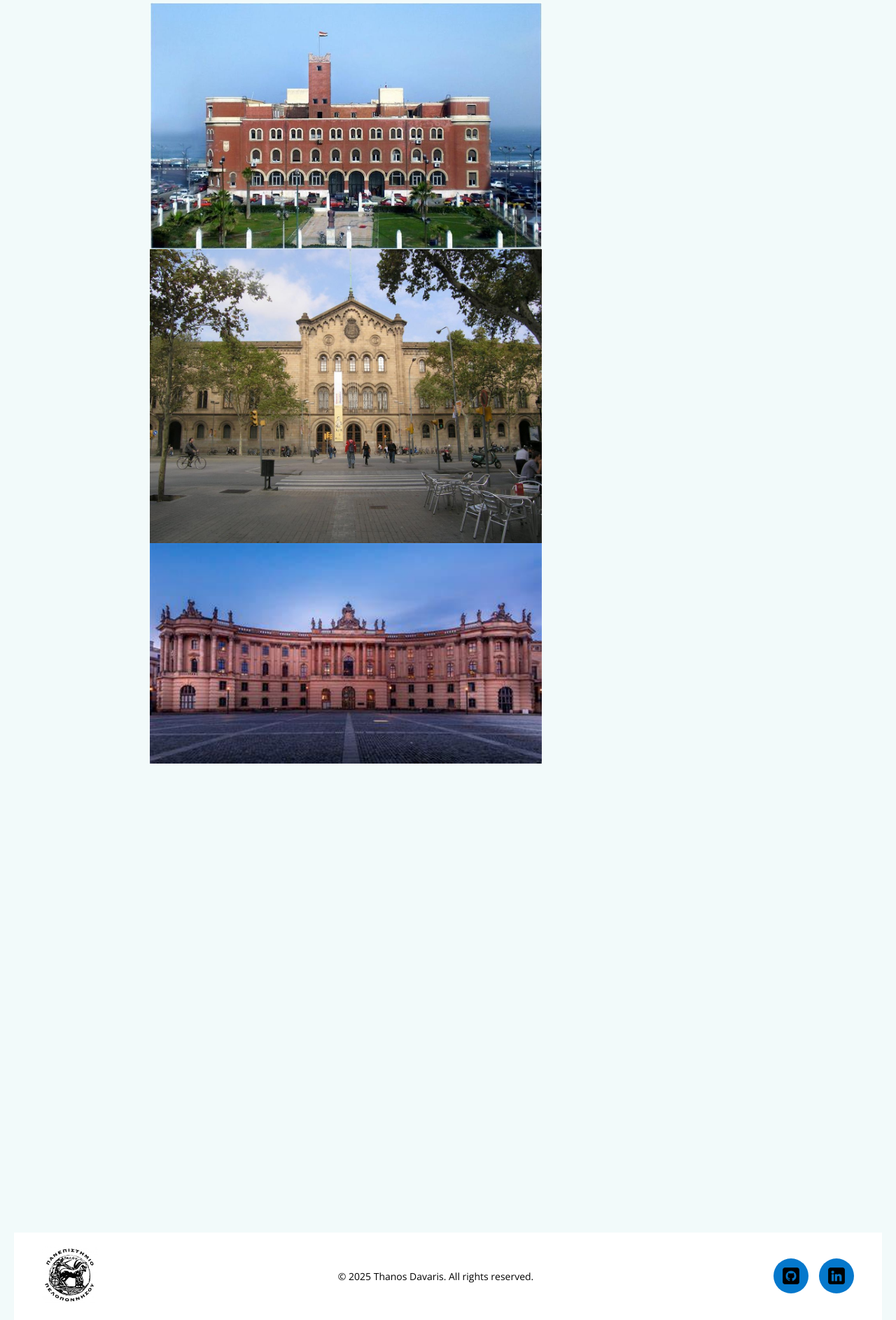
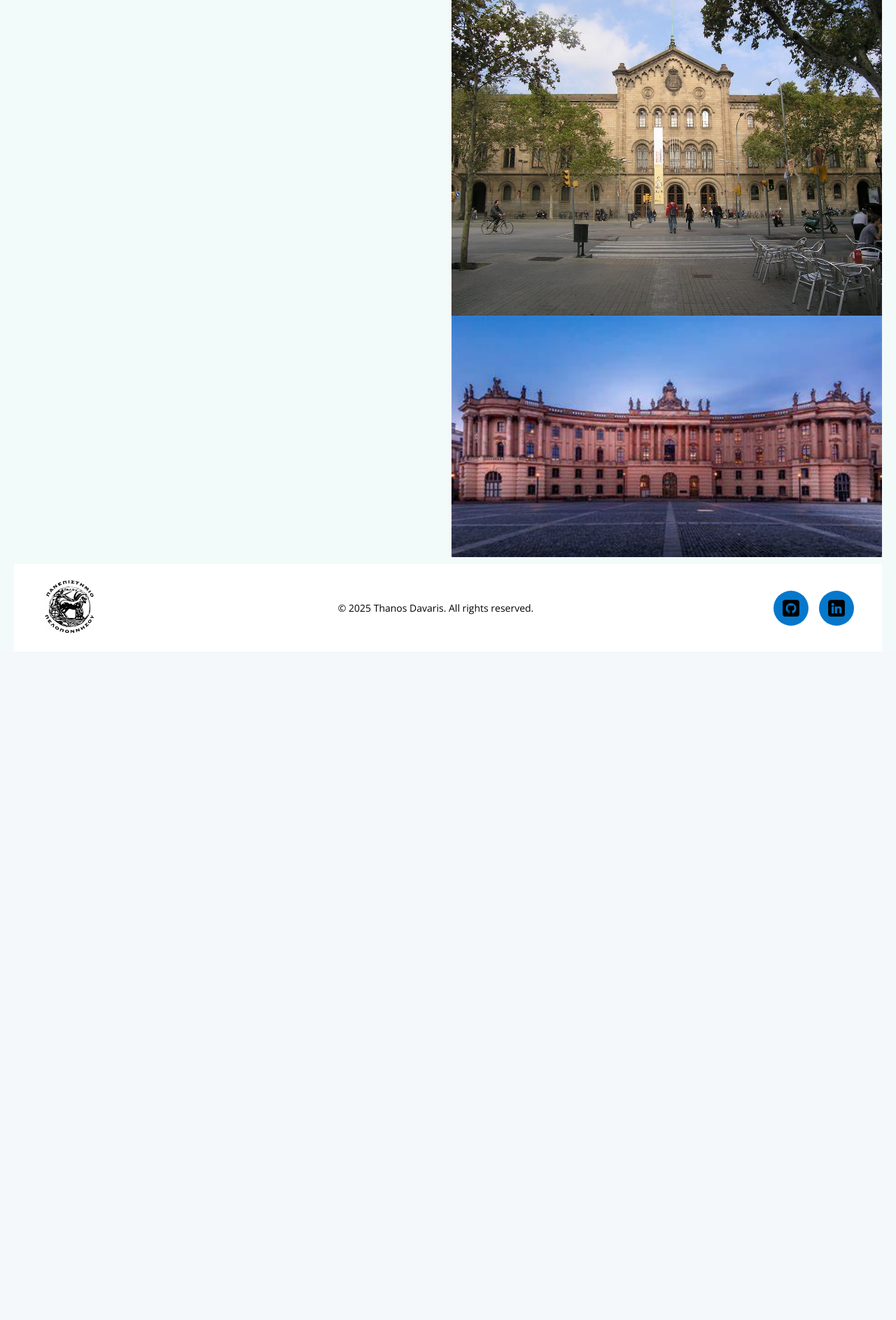
Before and after one commit to AthanasiosDavaris/Erasmus-Info-Website, a PHP site: page /media/more.html in a window 1280 px wide. Shown: the part 1340-3226 px from the top of the page at 70% size. After the commit the page ends 2245 px from the top, so only its background shows below. Run offline with PHP 8.4, Linux system fonts and the light colour scheme.

Commit message:
continued more.css 2

```diff
--- a/styles/more.css
+++ b/styles/more.css
@@ -13,47 +13,28 @@
     grid-auto-rows: minmax(50px, auto);
     grid-gap: 10px;
     grid-template-areas:
-    "mti mti mti mti mti mti mti mti mti mti"
-    "mte mte mte mte mte mte mte mte mte mte"
-    "mte mte mte mte mte mte mte mte mte mte"
-    "mte mte mte mte mte mte mte mte mte mte"
-    "uti uti uti uti uti uti uti uti uti uti"
-    "ute ute ute ute ute ute ute ute ute ute"
-    "ute ute ute ute ute ute ute ute ute ute"
-    "uli uli uli uli uli ume ume ume ume ume"
-    "uli uli uli uli uli ume ume ume ume ume"
-    "uli uli uli uli uli ume ume ume ume ume"
-    "uli uli uli uli uli ume ume ume ume ume"
-    "uli uli uli uli uli ume ume ume ume ume"
-    "fot fot fot fot fot fot fot fot fot fot"
+    "m m m m m m m m m m"
+    "u u u u u u u u u u"
+    "f f f f f f f f f f";
 }
 
-.main-title {
-    grid-area: mti;
+main {
+    grid-area: m;
 }
 
-.main-text {
-    grid-area: mte;
-}
-
-.part-unis-title {
-    grid-area: uti;
-}
-
-.part-unis-text {
-    grid-area: ute;
-}
-
-.part-unis-list {
-    grid-area: uli;
-}
-
-.part-unis-media {
-    grid-area: ume;
+.part-unis {
+    grid-area: u;
+    display: grid;
+    grid-template-columns: repeat(var(--grid-size), 1fr);
+    grid-gap: 10px;
+    grid-template-areas:
+    "t t t t t t t t t t"
+    "e e e e e e e e e e"
+    "l l l l l d d d d d";
 }
 
 footer {
-    grid-area: fot;
+    grid-area: f;
 }
 
 .main-title {
@@ -65,6 +46,7 @@
 }
 
 .part-unis-title {
+    grid-area: t;
     font-size: 25px;
     font-weight: bold;
     line-height: 1.2;
@@ -72,8 +54,20 @@
     text-shadow: 0 3px 6px rgba(0,0,0,0.3);
 }
 
+.part-unis-text {
+    grid-area: e;
+}
+
+.part-unis-list {
+    grid-area: l;
+}
+
 .part-unis-list ul {
     list-style-type: none;
+}
+
+.part-unis-media {
+    grid-area: d;
 }
 
 .part-unis-media img {
```
